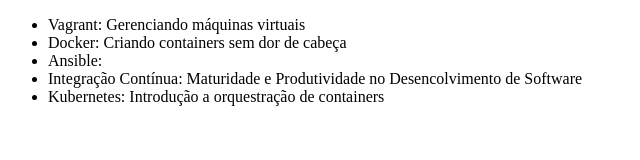
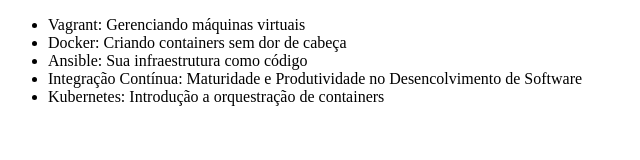
Before and after one commit to Pandcav/alura-git, a plain HTML site: page index.html in a window 1280 px wide. Shown: the whole page, without its empty margins (0-640 px from the left). Drawn offline with Linux system fonts and the light colour scheme.

Commit message:
Alterando o nome do curso de Ansible

```diff
--- a/index.html
+++ b/index.html
@@ -8,7 +8,7 @@
     <ul>
         <li>Vagrant: Gerenciando máquinas virtuais</li>
         <li>Docker: Criando containers sem dor de cabeça</li>
-        <li>Ansible:</li>
+        <li>Ansible: Sua infraestrutura como código</li>
         <li>Integração Contínua: Maturidade e Produtividade no Desencolvimento de Software</li>
         <li>Kubernetes: Introdução a orquestração de containers</li>
     </ul>
```
